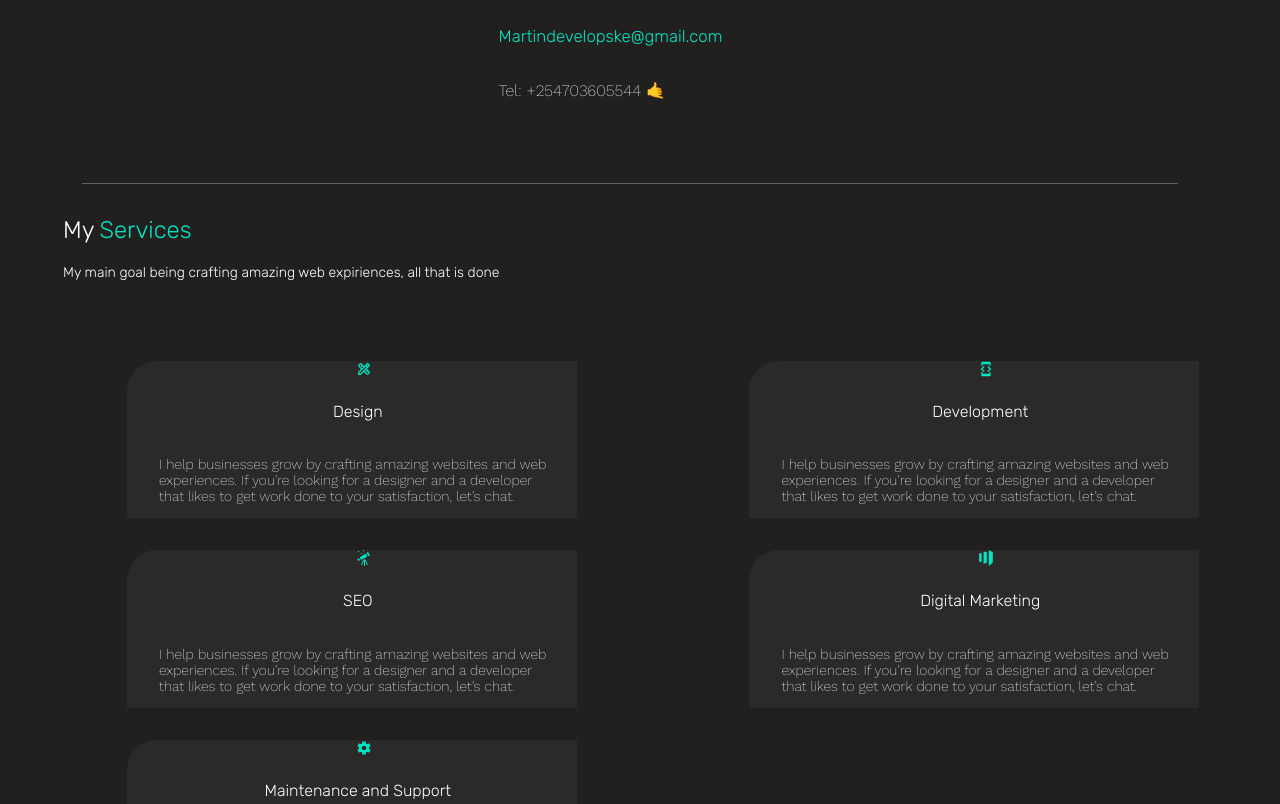
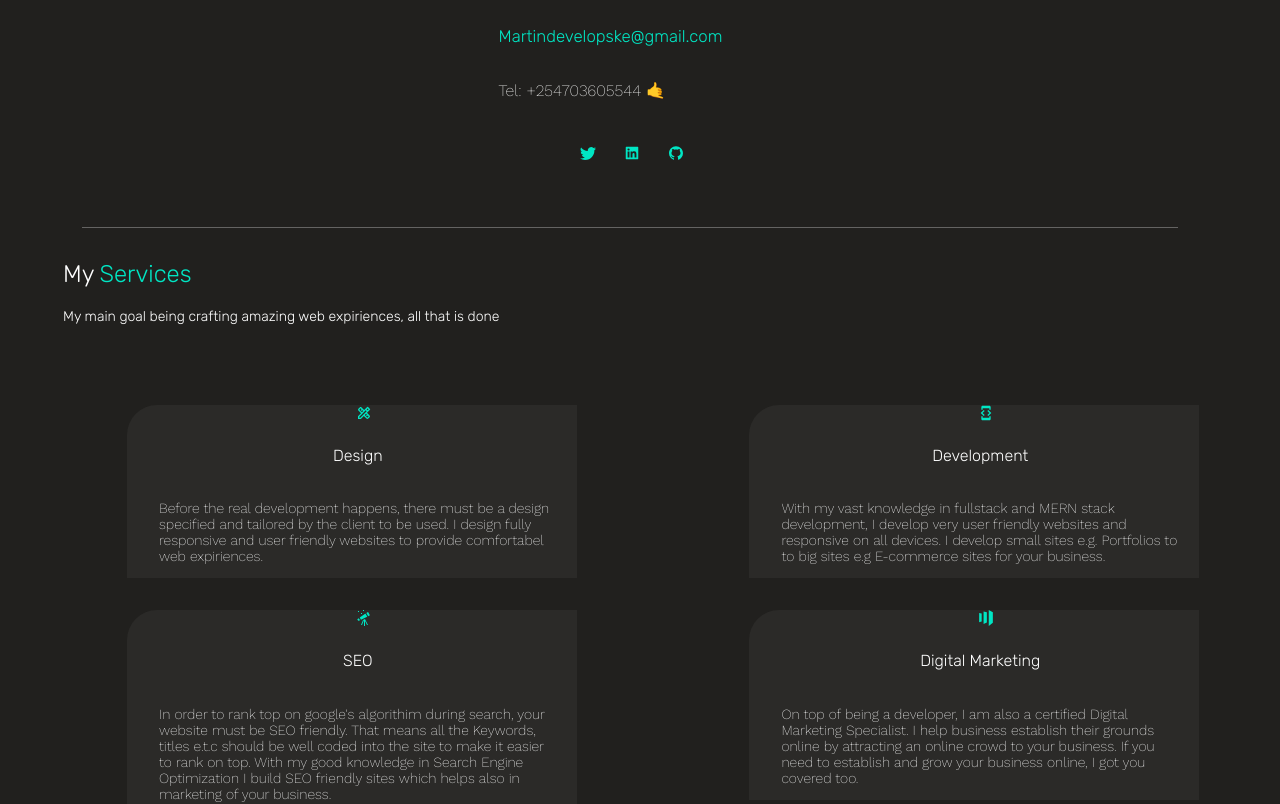
Before and after one commit to martindevelopske/newstart, a React (Create React App) app in the folder client/: page / in a window 1280 px wide. Shown: the part 660-1464 px from the top of the page. Built offline with nearby package versions, Linux system fonts and the light colour scheme.

Commit message:
updated services data

```diff
--- a/client/src/Data/ServiesData.js
+++ b/client/src/Data/ServiesData.js
@@ -7,27 +7,27 @@ export const ServicesData=[
     {id:1,
     name: "Design",
     logo: <MdOutlineDesignServices />,
-    description: "I help businesses grow by crafting amazing websites and web experiences. If you’re looking for a designer and a developer that likes to get work done to your satisfaction, let’s chat."
+    description: "Before the real development happens, there must be a design specified and tailored by the client to be used. I design fully responsive and user friendly websites to provide comfortabel web expiriences. "
 },
 {id:2,
     name:"Development",
     logo: <MdDeveloperMode />,
-    description: "I help businesses grow by crafting amazing websites and web experiences. If you’re looking for a designer and a developer that likes to get work done to your satisfaction, let’s chat."
+    description: "With my vast knowledge in fullstack and MERN stack development, I develop very user friendly websites and responsive on all devices. I develop small sites e.g. Portfolios to to big sites e.g E-commerce sites for your business."
 },
 
 {id:3,
     name:"SEO",
     logo: <GoTelescope />,
-    description: "I help businesses grow by crafting amazing websites and web experiences. If you’re looking for a designer and a developer that likes to get work done to your satisfaction, let’s chat."
+    description: "In order to rank top on google's algorithim during search, your website must be SEO friendly. That means all the Keywords, titles e.t.c should be well coded into the site to make it easier to rank on top. With my good knowledge in Search Engine Optimization I build SEO friendly sites which helps also in marketing of your business."
 },
 {id:4,
     name:"Digital Marketing",
     logo: <SiMarketo />,
-    description: "I help businesses grow by crafting amazing websites and web experiences. If you’re looking for a designer and a developer that likes to get work done to your satisfaction, let’s chat."
+    description: "On top of being a developer, I am also a certified Digital Marketing Specialist. I help business establish their grounds online by attracting an online crowd to your business. If you need to establish and grow your business online, I got you covered too."
 },
 {id:5,
     name:"Maintenance and Support",
     logo: <IoMdSettings />,
-    description: "I help businesses grow by crafting amazing websites and web experiences. If you’re looking for a designer and a developer that likes to get work done to your satisfaction, let’s chat."
+    description: "After development and implimentation, I also provide regular maintenance of the Web sites and applications. This is done for various reasons e.g. Updates, new features addition, new technologies e.t.c."
 }
 ]
--- a/client/src/Styled/StyledHeroSection.js
+++ b/client/src/Styled/StyledHeroSection.js
@@ -17,7 +17,7 @@ font-size: 1.0rem;
 color: ${(p)=>p.theme.colorPrimary};
 width: 3%;
 height: auto;
-margin-top:100px;
+margin-top:25vh;
 writing-mode: vertical-rl;
 display:flex;
 justify-content:center;
--- a/client/src/Styled/StyledServicesSection.js
+++ b/client/src/Styled/StyledServicesSection.js
@@ -34,6 +34,7 @@ background-color: ${(p)=>p.theme.fillColor};
     heigth: auto;
     margin:8px;
 
+
 }
 `
 
@@ -46,10 +47,19 @@ margin-top: 64px;
     flex: 0 1 40%;
     margin-left: 32px;
 }
+@media(max-width:${p=>p.theme.tablet}){
+    & *{
+        margin-left: 8px;
+
+    }
+}
 @media(max-width: ${(p)=>p.theme.mobile}){
+
     width:100%;
     & *{
         flex: 0 1 80%;
+        margin-left: 20px;
+
     }
 }
 
--- a/client/src/Styled/StyledSocialIcons.js
+++ b/client/src/Styled/StyledSocialIcons.js
@@ -2,14 +2,22 @@ import styled from "styled-components";
 
 export const SocialIconsHolder=styled.div`
 display:flex;
-flex-direction: ${(props) =>props.fx || "column"};
+flex-direction:column;
 justify-content:center;
 align-items:center;
 @media(max-width: ${(p)=>p.theme.mobile}){
-    flex-direction: row;
+
 }
 `
+export const SocialIconsHolderFooter=styled.div`
+display:flex;
+flex-direction:row;
+justify-content:center;
+align-items:center;
+@media(max-width: ${(p)=>p.theme.mobile}){
 
+}
+`
 export const SocialIcon= styled.div`
 width:24px;
 height:24px;
--- a/client/src/components/Footer.js
+++ b/client/src/components/Footer.js
@@ -2,7 +2,7 @@ import { AiOutlineCopyrightCircle } from 'react-icons/ai'
 //import { Link } from 'react-router-dom'
 import { Icons } from '../Data/IconsData'
 import { FooterHolder, StyledEnd } from '../Styled/StyledFooter'
-import { SocialIcon, SocialIconsHolder } from '../Styled/StyledSocialIcons'
+import { SocialIcon, SocialIconsHolder, SocialIconsHolderFooter } from '../Styled/StyledSocialIcons'
 //import SocialIcons from './SocialIcons'
 import Separator from './Separator'
 
@@ -11,7 +11,7 @@ function Footer(){
       <>
       <FooterHolder>
             <p>  <AiOutlineCopyrightCircle />2022 Martin inc. All rights reserved.</p>
-            <SocialIconsHolder fx="row">
+            <SocialIconsHolderFooter>
             {Icons.map((prop) => {
       const {link, id,icon}=prop
       return (
@@ -22,7 +22,7 @@ function Footer(){
 
       )
             })}
-            </SocialIconsHolder>
+            </SocialIconsHolderFooter>
 
          </FooterHolder>
          <StyledEnd>
--- a/client/src/components/HeroSection.js
+++ b/client/src/components/HeroSection.js
@@ -2,7 +2,7 @@ import React from 'react'
 import { Link } from 'react-scroll'
 import { Icons } from '../Data/IconsData'
 import { HeroMain, HeroText, StyledHerobox, StyledImageHolder } from '../Styled/StyledHeroSection'
-import { SocialIcon, SocialIconsHolder } from '../Styled/StyledSocialIcons'
+import { SocialIcon, SocialIconsHolder, SocialIconsHolderFooter } from '../Styled/StyledSocialIcons'
 import Button from './Button'
 //import SocialIcons from './SocialIcons'
 import Rotate from 'react-reveal/Rotate'
@@ -11,7 +11,7 @@ function HeroSection() {
     <HeroMain id='hero'>
       <Rotate bottom right>
       <HeroText>
-        Turning Ideas into real projects.
+        Turning Ideas into real life projects and solutions.
       </HeroText>
       </Rotate>
 
@@ -51,9 +51,22 @@ function HeroSection() {
           <a href='tel:+254703605544' className='number'> <p> Tel: +254703605544 🤙 </p>
           </a>
         </div>
+        <SocialIconsHolderFooter >
+    {Icons.map((prop) => {
+      const {link, id,icon}=prop
+      return (
+      <SocialIcon key={id}>
+        <a href={link} target="-blank"> {icon} </a>
+      </SocialIcon>
+
+
+      )
+    })}
+
+    </SocialIconsHolderFooter>
     </StyledImageHolder>
+
     </StyledHerobox>
-
     <SocialIconsHolder >
     {Icons.map((prop) => {
       const {link, id,icon}=prop
@@ -67,6 +80,7 @@ function HeroSection() {
     })}
 
     </SocialIconsHolder>
+
     </HeroMain>
   )
 }
```
Also changed, not shown: client/src/components/ServicesSection.js (line endings or trailing spaces).
